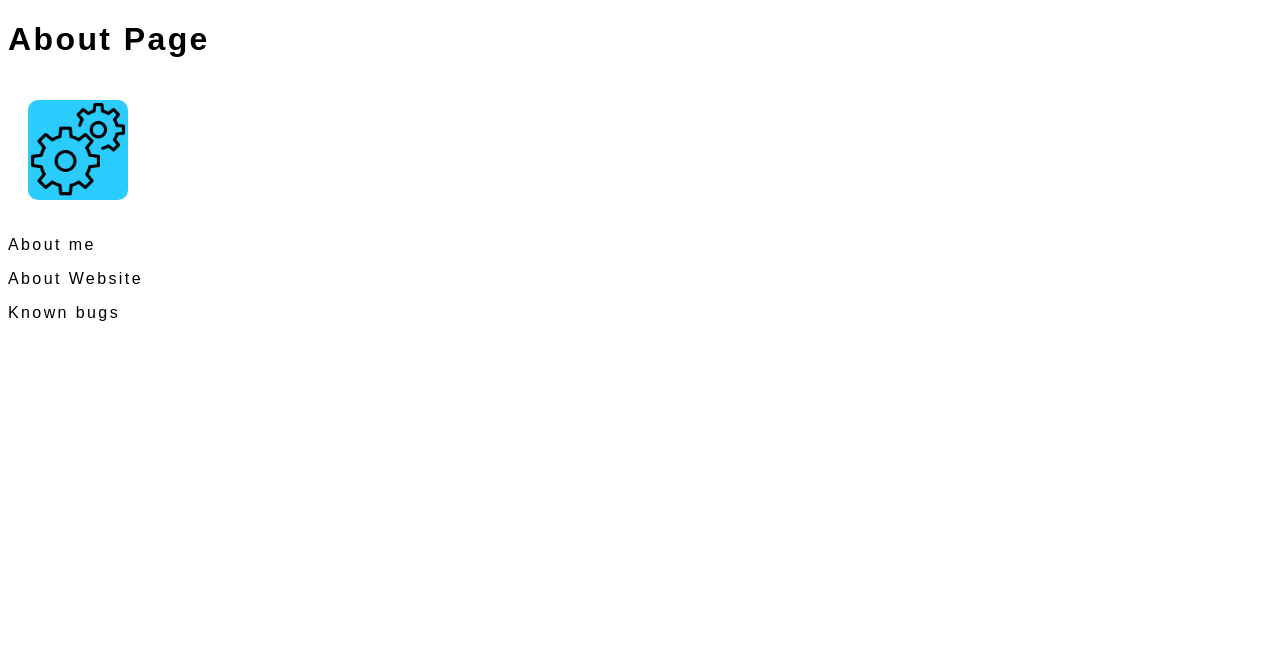
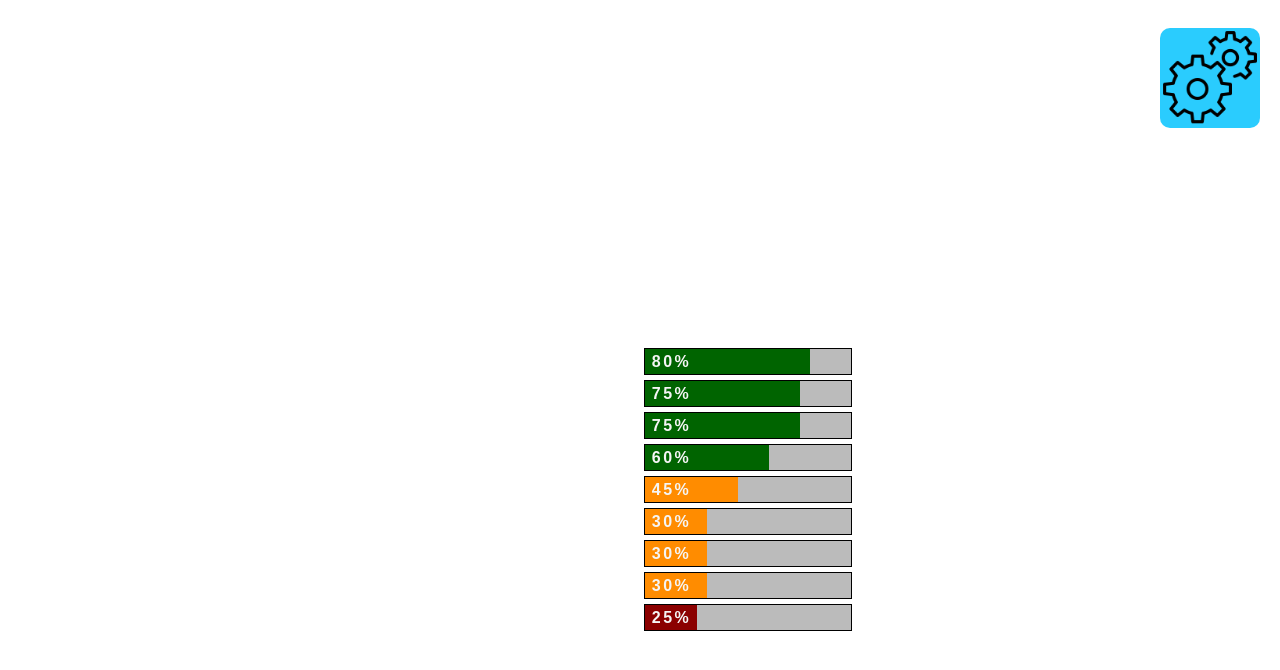
Before and after one commit to WSN67/Portfolio, a Next.js app: page /about in a window 1280 px wide. Shown: the top 670 px of the page. Built offline with nearby package versions, Linux system fonts and the light colour scheme.

Commit message:
another update adding skills

```diff
--- a/app/about/page.tsx
+++ b/app/about/page.tsx
@@ -1,16 +1,19 @@
+"use client"
 import { useState } from "react";
 
 import SettingsButton from "@/components/SettingsButton";
 
+import "@/styles/AboutPage/style.css"
 import NightMode from "@/styles/AboutPage/AboutNightMode.module.css"
 import LightMode from "@/styles/AboutPage/AboutLightMode.module.css"
+import ProgressBar from "@/components/ProgressBar";
 
 export default function AboutPage() {
 
     const [style,setStyle] = useState(NightMode);
     const [NightModeEnabled,setNightModeEnabled] = useState(true);
 
-    function toggleLightMode(){
+    function toggleLightMode():void{
         if (style === NightMode) {
             setStyle(LightMode);
             setNightModeEnabled(false);
@@ -22,18 +25,31 @@ export default function AboutPage() {
         }
     }
 
+    function colorTextMode():object{
+        return { color: NightModeEnabled ? 'white' : 'black' };
+    }
+
     return (
         <div className={[style.AboutContainer, "AboutContainer"].join(' ')}>
-            <span>
-                <h1>About Page</h1>
+            <span className={[style.AboutTitleContainer,"AboutTitleContainer"].join(' ')}>
+                <h1 className={[style.AboutTitle,"AboutTitle"].join(' ')} style={colorTextMode()}>About Page</h1>
                 <SettingsButton toggleLightMode={toggleLightMode} NightModeEnabled={NightModeEnabled}/>
                 </span>
+                <p style={colorTextMode()}>I am a young developer who wants to learn more about web !</p>
+            <ul className={[style.AboutList,"AboutList"].join(' ')}>
+                <li className={[style.AboutListItems,"AboutListItems"].join(' ')}>C, API Posix</li><ProgressBar progress = {80}/>
+                <li className={[style.AboutListItems,"AboutListItems"].join(' ')}>Unix</li><ProgressBar progress = {75}/>
+                <li className={[style.AboutListItems,"AboutListItems"].join(' ')}>Javascript, Typescript</li><ProgressBar progress = {75}/>
+                <li className={[style.AboutListItems,"AboutListItems"].join(' ')}>HTML, CSS</li><ProgressBar progress = {60}/>
+                <li className={[style.AboutListItems,"AboutListItems"].join(' ')}>React JS</li><ProgressBar progress = {45}/>
+                <li className={[style.AboutListItems,"AboutListItems"].join(' ')}>Java</li><ProgressBar progress = {30}/>
+                <li className={[style.AboutListItems,"AboutListItems"].join(' ')}>Python</li><ProgressBar progress = {30}/>
+                <li className={[style.AboutListItems,"AboutListItems"].join(' ')}>MongoDB (mongoose)</li><ProgressBar progress = {30}/>
+                <li className={[style.AboutListItems,"AboutListItems"].join(' ')}>SQL, PL/SQL</li><ProgressBar progress = {25}/>
+            </ul>
             <section>
-                <p>About me</p>
-            </section>
-            <section>
-                <p>About Website</p>
-                <p>Known bugs</p>
+                <p style={colorTextMode()}>About Website</p>
+                <p style={colorTextMode()}>Known bugs</p>
             </section>
         </div>
     );
--- a/app/mainPage/page.tsx
+++ b/app/mainPage/page.tsx
@@ -19,13 +19,15 @@ export default function MainPage() {
 
     useEffect(() => {
         setURLquery(window.location.search.toString().substring(1));
-            //update background color
+            //update background color and style
             let themeCookie = utils.getCookieValue("theme");
             if(themeCookie === "lightMode") {
               document.getElementsByTagName("html")[0].style.backgroundColor = utils.BackgroundColorLightMode;
+              style === NightMode ? toggleLightMode() : utils.doNothing();
             }
             else {
               document.getElementsByTagName("html")[0].style.backgroundColor = utils.BackgroundColorNightMode;
+              style === LightMode ? toggleLightMode() : utils.doNothing();
             }
 
     },[]);
--- a/app/page.tsx
+++ b/app/page.tsx
@@ -39,13 +39,17 @@ export default function Home() {
       }
     }
 
-    //update background color
+    //update background color and style
     let themeCookie = utils.getCookieValue("theme");
     if(themeCookie === "lightMode") {
       document.getElementsByTagName("html")[0].style.backgroundColor = utils.BackgroundColorLightMode;
+      style === NightMode ? toggleLightMode() : utils.doNothing();
+
     }
     else {
       document.getElementsByTagName("html")[0].style.backgroundColor = utils.BackgroundColorNightMode;
+      style === LightMode ? toggleLightMode() : utils.doNothing();
+
     }
 
     setIsLoaded(true);
--- a/app/utils/index.ts
+++ b/app/utils/index.ts
@@ -18,6 +18,11 @@ export const oneDay: number = 86400000; // 1 day in milliseconds
         Functions
 ########################################################
 */
+
+export function doNothing():void{
+    return;
+}
+
 
 // returns an pair of key-values cookies
 export function getCookies(): { [key: string]: string } {
--- /dev/null
+++ b/components/ProgressBar.tsx
@@ -0,0 +1,41 @@
+import React from "react";
+export default function ProgressBar({progress = 0}: {progress?: number}) {
+
+    function chooseColor(progress:number):string{
+        if (progress < 30) {
+            return 'darkred';
+        }
+        else if (progress < 50) {
+            return 'darkorange';
+        }
+        else {
+            return 'darkgreen';
+        }
+    };
+
+
+    const barStyle: React.CSSProperties = {
+        width: `${progress}%`,
+        height: '100%',
+        backgroundColor: chooseColor(progress),
+        alignContent: 'center',
+        whiteSpace: 'pre-wrap',
+    };
+
+
+    const containerStyle: React.CSSProperties = {
+        width: '100%',
+        height: '25px',
+        backgroundColor: '#bbbbbb',
+        border: '1px solid black',
+        padding: '0',
+        color:'whitesmoke',
+        fontWeight: 'bold',
+    };
+
+    return (
+        <div style={containerStyle}>
+            <div style={barStyle}>{" " + progress + "%"}</div>
+        </div>
+    );
+};
--- a/styles/AboutPage/AboutNightMode.module.css
+++ b/styles/AboutPage/AboutNightMode.module.css
@@ -0,0 +1,3 @@
+.AboutListItems {
+    color : white;
+}
--- /dev/null
+++ b/styles/AboutPage/style.css
@@ -0,0 +1,46 @@
+
+.AboutContainer {
+    display: flex;
+    flex-direction: column;
+    align-items: center;
+}
+
+.AboutTitle {
+    grid-area: 1 / 2 / 2 / 3;
+    justify-self: center;
+}
+
+.AboutTitleContainer {
+    display: grid;
+    width:100vw;
+    align-items: center;
+    justify-items: end;
+    grid-template-columns: repeat(3, 1fr);
+    grid-template-rows: repeat(2, 1fr);
+    grid-column-gap: 10px;
+    grid-row-gap: 10px;
+}
+
+.SettingsButton{
+    grid-area: 1 / 3 / 2 / 4;
+}
+
+
+ul {
+    list-style-type: none;
+    padding: 0;
+    margin: 0;
+    display: grid;
+    justify-content: center;
+    justify-items: center;
+    align-items: center;
+    grid-template-columns: repeat(2, 1fr);
+    grid-template-rows: repeat(8, 1fr);
+    cursor: default;
+    column-gap: 10px;
+    row-gap: 5px;
+}
+
+p {
+    cursor: default;
+}
```
